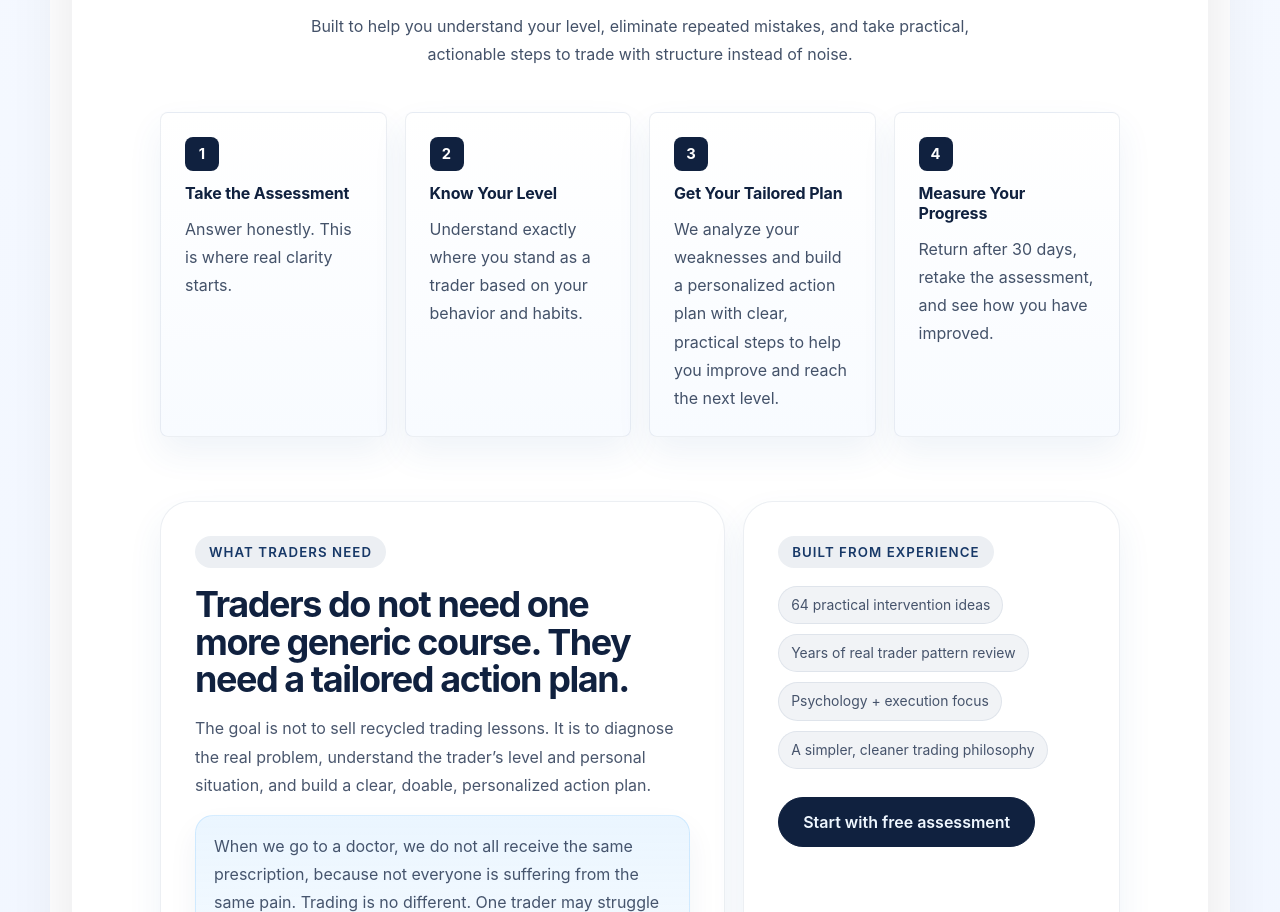
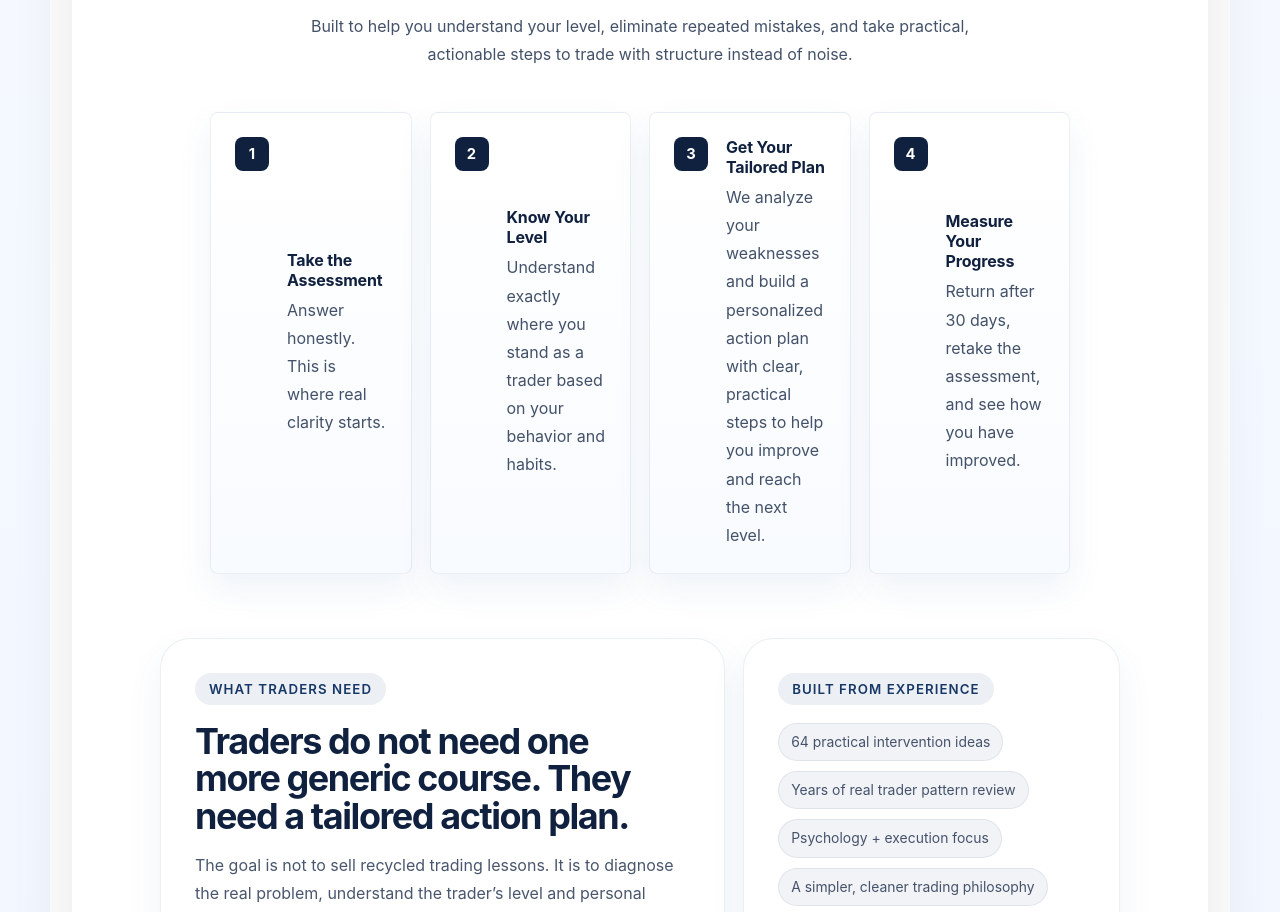
Before and after one commit to mohamadalbi123/albi-trust.com, a Next.js app: page / in a window 1280 px wide. Shown: the part 1063-1975 px from the top of the page. Built offline with nearby package versions, Linux system fonts and the light colour scheme.

Commit message:
Stack homepage step cards horizontally

```diff
--- a/app/globals.css
+++ b/app/globals.css
@@ -489,8 +489,8 @@ select {
 }
 
 .stats-grid-compact {
-  grid-template-columns: repeat(4, minmax(0, 1fr));
-  max-width: 960px;
+  grid-template-columns: 1fr;
+  max-width: 860px;
   margin-left: auto;
   margin-right: auto;
   align-items: stretch;
@@ -531,12 +531,13 @@ select {
   border-color: rgba(18, 53, 107, 0.08);
   background: linear-gradient(180deg, #ffffff 0%, #f8fbff 100%);
   box-shadow: 0 16px 34px rgba(54, 103, 164, 0.08);
-  min-height: 230px;
-  display: flex;
-  flex-direction: column;
+  min-height: 132px;
+  display: grid;
+  grid-template-columns: auto 1fr;
   align-items: flex-start;
   text-align: left;
-  gap: 12px;
+  column-gap: 18px;
+  row-gap: 6px;
 }
 
 .home-page .home-main-board .section-title,
@@ -731,6 +732,7 @@ select {
 
 .home-section-light .stat-card strong {
   margin-bottom: 0;
+  align-self: end;
 }
 
 .step-number {
@@ -746,6 +748,7 @@ select {
 }
 
 .stat-card .muted {
+  grid-column: 2;
   margin: 0;
 }
 
@@ -1726,6 +1729,11 @@ select {
 
   .home-section-light .stat-card {
     min-height: auto;
+    grid-template-columns: 1fr;
+  }
+
+  .stat-card .muted {
+    grid-column: auto;
   }
 }
 
```
